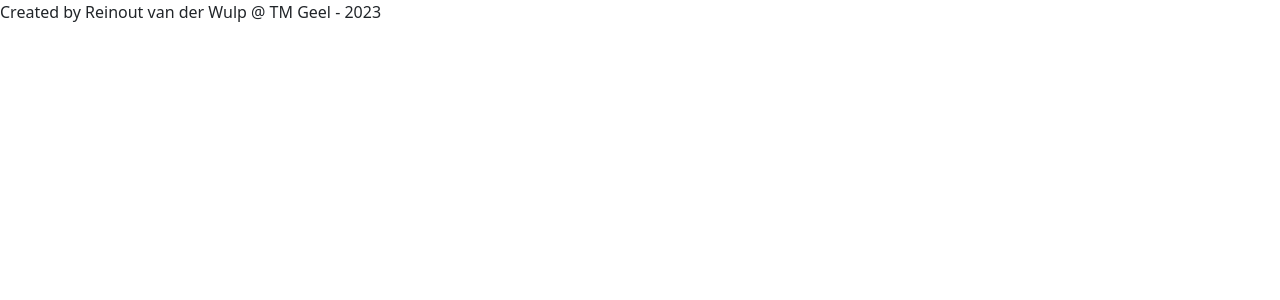
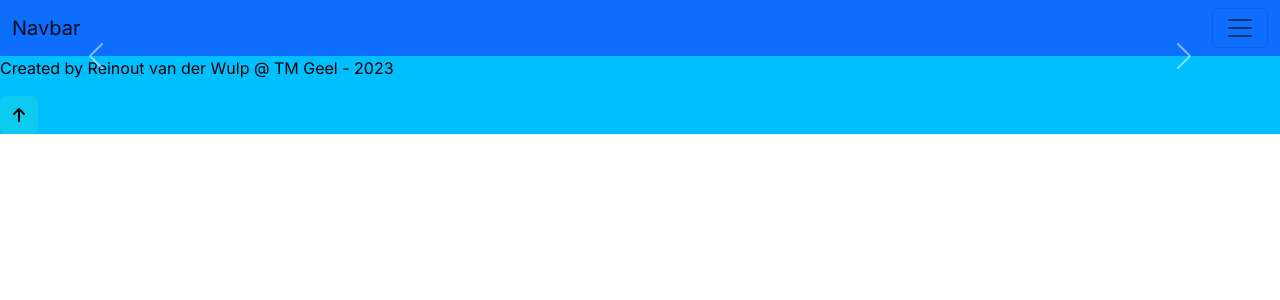
Before and after one commit to ReinoutvanderWulp/Portfolio, a PHP site: page /mijnprojecten.php in a window 1280 px wide. Shown: the top 300 px of the page. Run offline with PHP 8.4, Linux system fonts and the light colour scheme; some libraries are stand-ins or nearby versions.

Commit message:
second commit

```diff
--- a/mijnprojecten.php
+++ b/mijnprojecten.php
@@ -15,8 +15,54 @@
     <title>Portfolio - MijnProjecten</title>
 </head>
 <body>
-<div>
-    <p>Created by Reinout van der Wulp @ TM Geel - <?php echo date("Y"); ?></p>
+<div class="div">
+    <nav class="navbar bg-primary" data-bs-theme="dark" id="top">
+        <div class="container-fluid">
+            <a class="navbar-brand" href="#">Navbar</a>
+            <button class="navbar-toggler" type="button" data-bs-toggle="collapse"
+                    data-bs-target="#navbarSupportedContent" aria-controls="navbarSupportedContent"
+                    aria-expanded="false" aria-label="Toggle navigation">
+                <span class="navbar-toggler-icon"></span>
+            </button>
+            <div class="collapse navbar-collapse" id="navbarSupportedContent">
+                <ul class="navbar-nav me-auto mb-2 mb-lg-0">
+                    <li class="nav-item">
+                        <a class="nav-link" href="home.php">Home</a>
+                    </li>
+                    <li class="nav-item">
+                        <a class="nav-link" href="overmij.php">Overmij</a>
+                    </li>
+                    <li class="nav-item">
+                        <a class="nav-link active" aria-current="page" href="mijnprojecten.php">Mijn projecten</a>
+                    </li>
+                </ul>
+            </div>
+        </div>
+    </nav>
+    <main>
+        <div id="carouselExample" class="carousel slide">
+            <div class="carousel-inner">
+                <div class="carousel-item active">
+                    <img src="" class="d-block w-100" alt="">
+                </div>
+                <div class="carousel-item">
+                    <img src="" class="d-block w-100" alt="">
+                </div>
+            </div>
+            <button class="carousel-control-prev" type="button" data-bs-target="#carouselExample" data-bs-slide="prev">
+                <span class="carousel-control-prev-icon" aria-hidden="true"></span>
+                <span class="visually-hidden"><i class="fa-solid fa-arrow-left"></i></span>
+            </button>
+            <button class="carousel-control-next" type="button" data-bs-target="#carouselExample" data-bs-slide="next">
+                <span class="carousel-control-next-icon" aria-hidden="true"></span>
+                <span class="visually-hidden"><i class="fa-solid fa-arrow-right"></i></span>
+            </button>
+        </div>
+    </main>
+    <footer>
+        <p>Created by Reinout van der Wulp @ TM Geel - <?php echo date("Y"); ?></p>
+        <button type="button" class="btn btn-info" href="#top"><i class="fa-solid fa-arrow-up"></i></button>
+    </footer>
 </div>
 <script src="https://cdnjs.cloudflare.com/ajax/libs/bootstrap/5.2.3/js/bootstrap.bundle.min.js"></script>
 </body>
--- a/style.css
+++ b/style.css
@@ -0,0 +1,9 @@
+@import url('https://cdnjs.cloudflare.com/ajax/libs/font-awesome/6.3.0/css/all.min.css');
+@import url('https://fonts.googleapis.com/css2?family=Inter&display=swap');
+body{
+    font-family: 'Inter', sans-serif;
+}
+.div{
+    background-color: deepskyblue;
+    color: black;
+}
```
Also changed, not shown: CV.php (added, +29 -0 lines), home.php (+21 -22 lines), overmij.php (+52 -5 lines), images/CV-ReinoutvanderWulp_1.png (added), images/welcome.jpg (added).
